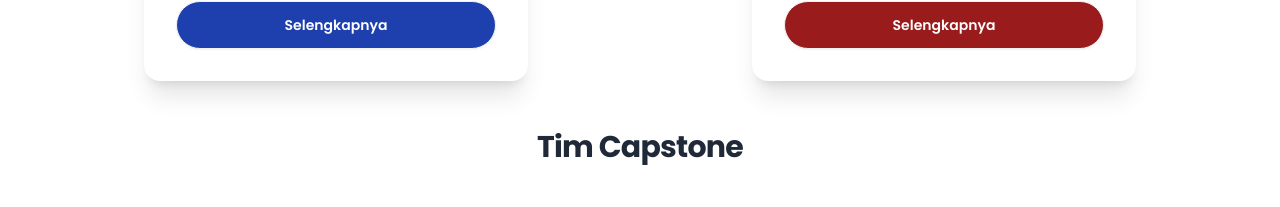
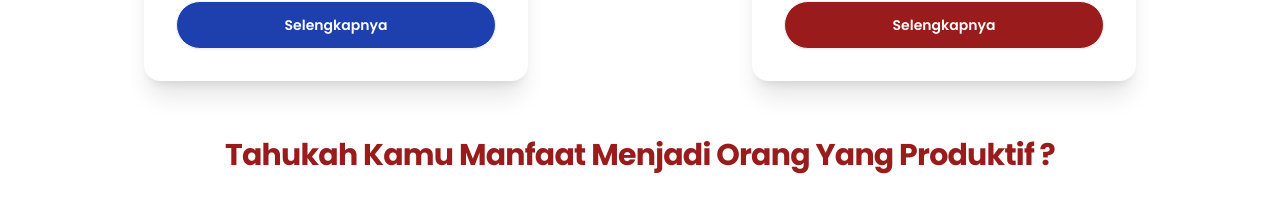
Before and after one commit to adilraja11/boostive-nextjs, a Next.js app: page / in a window 1280 px wide. Shown: the part 795-1002 px from the top of the page. Built offline with nearby package versions, Linux system fonts and the light colour scheme.

Commit message:
minor UI fix on home

```diff
--- a/src/components/Homepage.jsx
+++ b/src/components/Homepage.jsx
@@ -9,7 +9,6 @@ export const Homepage = () => {
         <HeroHomepage />
         <BoostiveFeature />
         <section className='px-6 pb-12 md:px-12'>
-          <h1 className='text-center text-1xl md:text-2xl xl:text-3xl font-bold tracking-tight mb-8'>Tim Capstone</h1>
           <TipsSection />
         </section>
     </div>
```
